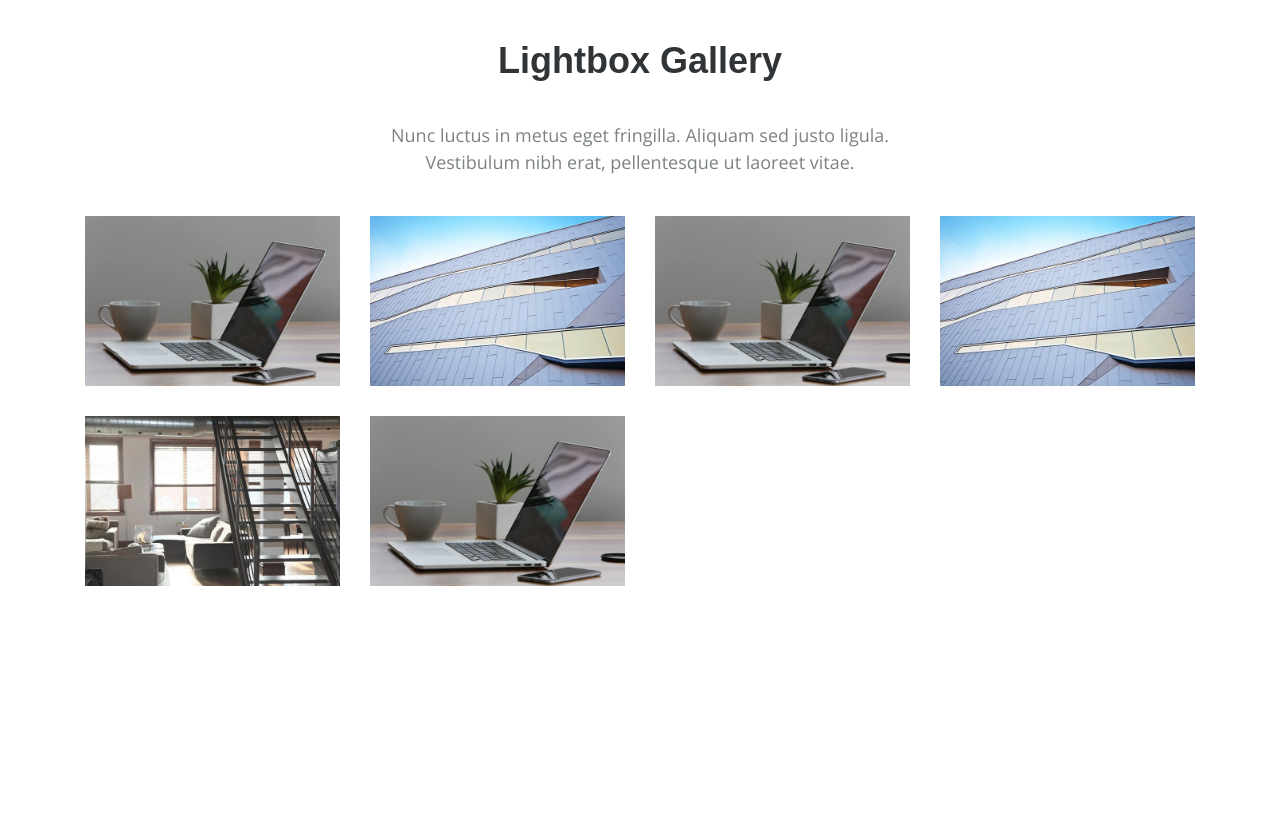
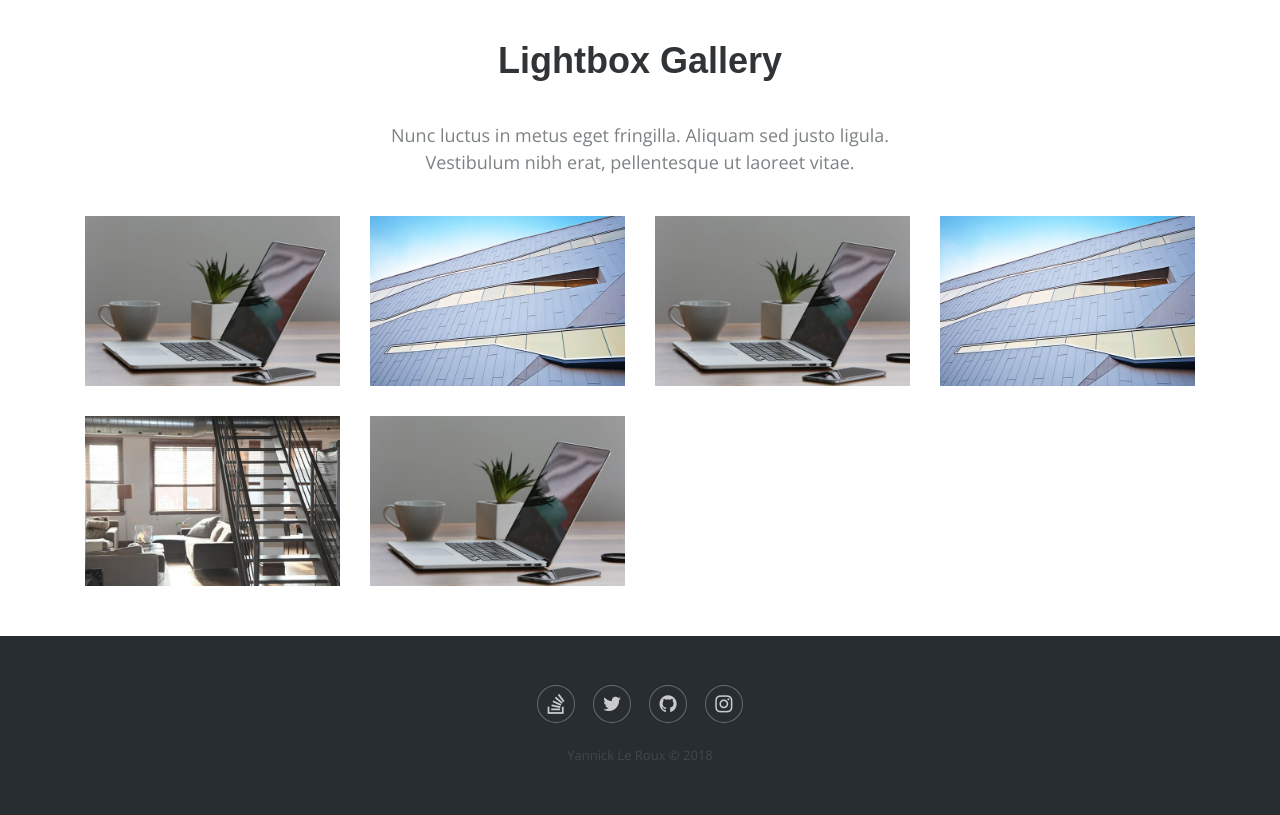
Before and after one commit to YannickLeRoux/my-portfolio, a Django app: page / in a window 1280 px wide. Shown: the part 970-1785 px from the top of the page. Before the commit the page ends 1556 px from the top, so only its background shows below. Run offline with Django 3.2, Linux system fonts and the light colour scheme; some libraries are stand-ins or nearby versions; some web fonts are replaced.

Commit message:
Added social media icons

```diff
--- /dev/null
+++ b/static/css/Footer-Dark.css
@@ -0,0 +1,89 @@
+.footer-dark {
+  padding:50px 0;
+  color:#f0f9ff;
+  background-color:#282d32;
+}
+
+.footer-dark h3 {
+  margin-top:0;
+  margin-bottom:12px;
+  font-weight:bold;
+  font-size:16px;
+}
+
+.footer-dark ul {
+  padding:0;
+  list-style:none;
+  line-height:1.6;
+  font-size:14px;
+  margin-bottom:0;
+}
+
+.footer-dark ul a {
+  color:inherit;
+  text-decoration:none;
+  opacity:0.6;
+}
+
+.footer-dark ul a:hover {
+  opacity:0.8;
+}
+
+@media (max-width:767px) {
+  .footer-dark .item:not(.social) {
+    text-align:center;
+    padding-bottom:20px;
+  }
+}
+
+.footer-dark .item.text {
+  margin-bottom:36px;
+}
+
+@media (max-width:767px) {
+  .footer-dark .item.text {
+    margin-bottom:0;
+  }
+}
+
+.footer-dark .item.text p {
+  opacity:0.6;
+  margin-bottom:0;
+}
+
+.footer-dark .item.social {
+  text-align:center;
+}
+
+@media (max-width:991px) {
+  .footer-dark .item.social {
+    text-align:center;
+    margin-top:20px;
+  }
+}
+
+.footer-dark .item.social > a {
+  font-size:20px;
+  width:36px;
+  height:36px;
+  line-height:36px;
+  display:inline-block;
+  text-align:center;
+  border-radius:50%;
+  box-shadow:0 0 0 1px rgba(255,255,255,0.4);
+  margin:0 8px;
+  color:#fff;
+  opacity:0.75;
+}
+
+.footer-dark .item.social > a:hover {
+  opacity:0.9;
+}
+
+.footer-dark .copyright {
+  text-align:center;
+  padding-top:24px;
+  opacity:0.3;
+  font-size:13px;
+  margin-bottom:0;
+}
--- a/templates/portfolio/base.html
+++ b/templates/portfolio/base.html
@@ -17,6 +17,8 @@
     <link rel="stylesheet" href="{% static "css/Paralax-Hero-Banner.css" %}">
     <link rel="stylesheet" href="{% static "css/styles.css" %}">
     <link rel="stylesheet" href="{% static "css/Team-Boxed.css" %}">
+    <link rel="stylesheet" href="{% static "css/Footer-Dark.css" %}">
+    <link rel="stylesheet" href="{% static "fonts/font-awesome.min.css" %}">
 </head>
 
 {% block body %}
@@ -48,5 +50,21 @@
     <script src="https://cdnjs.cloudflare.com/ajax/libs/lightbox2/2.8.2/js/lightbox.min.js"></script>
 </body>
 {% endblock body %}
+<div class="footer-dark">
+        <footer>
+            <div class="container">
+                <div class="row">
+                    <div class="col item social">
+                      <a
+                      href="https://stackoverflow.com/users/8045609/yannick?tab=profile"><i
+                      class="fa fa-stack-overflow"></i></a>
+                      <a href="https://twitter.com/DJ_Yanic/"><i class="fa fa-twitter"></i></a>
+                      <a href="https://github.com/YannickLeRoux"><i class="fa fa-github"></i></a>
+                      <a href="https://www.instagram.com/dj_yanic/"><i class="fa fa-instagram"></i></a></div>
+                </div>
+                <p class="copyright">Yannick Le Roux © 2018</p>
+            </div>
+        </footer>
+    </div>
 
 </html>
```
